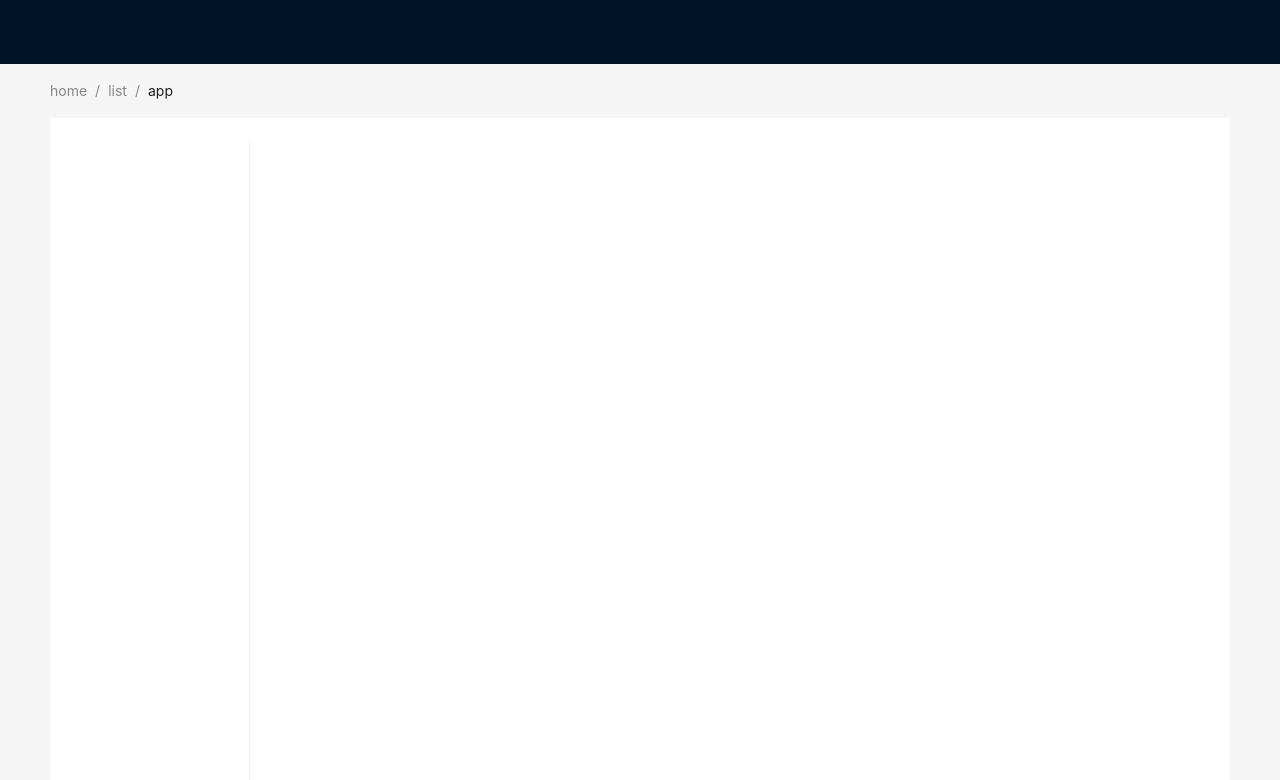
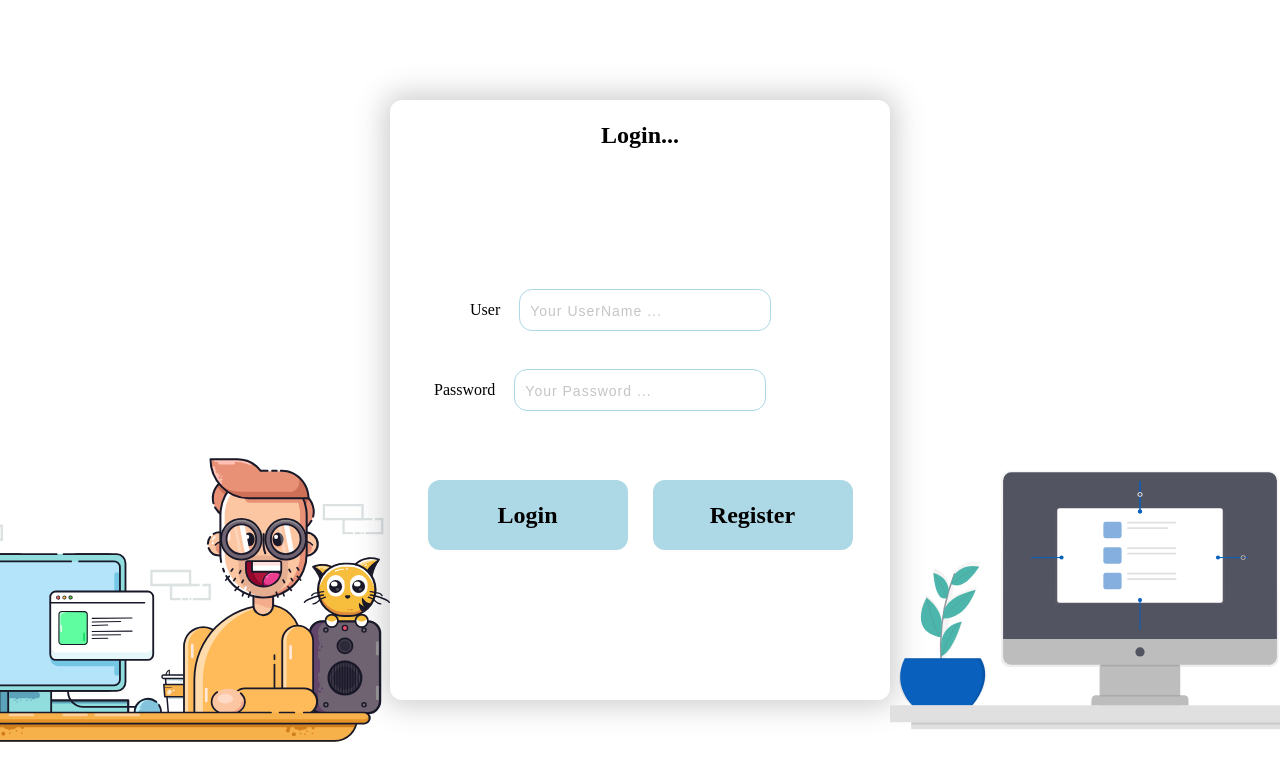
Before and after one commit to NockingNocking/react-admin, a React (Vite) app: page / in a window 1280 px wide. Shown: the top 780 px of the page. Built offline with nearby package versions, Linux system fonts and the light colour scheme; no server answers.

Commit message:
feat: 登录页面实现，缺前后端交互逻辑

```diff
--- /dev/null
+++ b/src/api/modules/user.ts
@@ -0,0 +1,6 @@
+import http from '../metheds'
+import type { UserLogin } from '@/types'
+
+export const doLogin = (data: UserLogin) => {
+  return http.post('/user/login', data)
+}
--- a/src/api/request.ts
+++ b/src/api/request.ts
@@ -7,9 +7,10 @@ const instance = axios.create({
   baseURL: '',
   timeout: 50000,
   headers: {
-    'Content-Type': 'application/x-www-form-urlencoded',
     post: {
-      'Content-Type': 'application/json'
+      'Content-Type': 'application/json;charset=UTF-8'
+      // application/x-www-form-urlencoded;charset=UTF-8
+      // multipart/form-data;charset=UTF-8
     }
   }
 })
--- a/src/router/index.tsx
+++ b/src/router/index.tsx
@@ -2,6 +2,7 @@ import { autoHandleRoutes } from '@/utils'
 import { NonIndexRouteObject } from 'react-router-dom'
 
 import HomePage from '@/views/homePage'
+import LoginPage from '@/views/loginPage'
 import FcfPage from '@/views/error/404'
 
 const routerArray = autoHandleRoutes(import.meta.glob('./modules/*.tsx', { eager: true }))
@@ -9,6 +10,10 @@ const routerArray = autoHandleRoutes(import.meta.glob('./modules/*.tsx', { eager
 const routes: Array<NonIndexRouteObject> = [
   {
     path: '/',
+    element: <LoginPage />
+  },
+  {
+    path: '/main',
     element: <HomePage />
   },
   ...routerArray,
--- /dev/null
+++ b/src/style/components/login/login.less
@@ -0,0 +1,31 @@
+.login-container {
+  display: flex;
+  justify-content: space-between;
+  width: 100%;
+  height: 100%;
+  .login-left {
+    flex: 1;
+    position: relative;
+    img {
+      position: absolute;
+      right: 0;
+      bottom: 0;
+      width: 500px;
+      height: 400px;
+    }
+  }
+  .login-center {
+    flex: 1;
+  }
+  .login-right {
+    flex: 1;
+    position: relative;
+    img {
+      position: absolute;
+      bottom: 0;
+      left: 0;
+      width: 500px;
+      height: 400px;
+    }
+  }
+}
--- /dev/null
+++ b/src/style/components/login/loginForm.less
@@ -0,0 +1,95 @@
+.login-form-container {
+  display: flex;
+  justify-content: center;
+  align-items: center;
+  height: 100%;
+  .form-box {
+    width: 500px;
+    height: 600px;
+    border-radius: 12px;
+    box-shadow: 0 0 29px 6px rgb(62 66 66 / 26%);
+    .box-title {
+      width: 100%;
+      height: 70px;
+      font-size: 24px;
+      font-weight: bold;
+      text-align: center;
+      line-height: 70px;
+    }
+    .box-inputs {
+      display: flex;
+      align-items: center;
+      width: 100%;
+      height: 80px;
+      input {
+        margin-left: 20px;
+        padding-left: 10px;
+        width: 50%;
+        height: 40px;
+        font-size: 18px;
+        font-weight: 600;
+        border: none;
+        border-radius: 12px;
+        outline: 1px solid lightblue;
+        box-sizing: border-box;
+        letter-spacing: 1px;
+        transition: all 0.3s ease-in-out;
+        &:focus {
+          height: 50px;
+          outline: 2px solid rgb(131 206 231);
+          &::placeholder {
+            font-size: 0;
+          }
+        }
+        &::placeholder {
+          margin-left: 10px;
+          font-size: 14px;
+          font-weight: 300;
+          color: rgb(195 197 199);
+        }
+      }
+    }
+    .box-user {
+      margin-top: 100px;
+      label {
+        margin-left: 80px;
+      }
+    }
+    .error {
+      input {
+        border: 2px solid red;
+        &:focus {
+          outline: 2px solid red;
+        }
+      }
+    }
+    .box-password {
+      label {
+        margin-left: 44px;
+      }
+    }
+    .box-operation {
+      display: flex;
+      justify-content: space-between;
+      margin: 0 auto;
+      margin-top: 50px;
+      width: 85%;
+      height: 70px;
+      font-size: 24px;
+      font-weight: bold;
+      .operation-button {
+        width: 200px;
+        height: 100%;
+        border-radius: 12px;
+        text-align: center;
+        background: lightblue;
+        line-height: 70px;
+        cursor: pointer;
+        transition: all 0.5s ease-in-out;
+        &:hover {
+          background: rgb(104 193 223);
+        }
+      }
+    }
+  }
+}
--- a/src/types/index.ts
+++ b/src/types/index.ts
@@ -1,3 +1,4 @@
 export * from './router'
 export * from './layout'
 export * from './request'
+export * from './user'
--- /dev/null
+++ b/src/types/user/index.ts
@@ -0,0 +1,4 @@
+export interface UserLogin {
+  username: string
+  password: string
+}
--- a/src/utils/index.ts
+++ b/src/utils/index.ts
@@ -1,2 +1,3 @@
 export * from './router'
 export * from './layout'
+export * from './regRex'
--- /dev/null
+++ b/src/utils/regRex.ts
@@ -0,0 +1,17 @@
+export const checkUserName = (phone: string): boolean => {
+  const phoneReg = /^(13[0-9]|14[579]|15[0-3,5-9]|16[6]|17[0135678]|18[0-9]|19[89])\d{8}$/
+  if (phoneReg.test(phone)) {
+    return true
+  } else {
+    return false
+  }
+}
+
+export const checkUserPassword = (password: string) => {
+  const passwordReg = /^(?=.*[a-z])(?=.*\d)[^]{8,16}$/
+  if (passwordReg.test(password)) {
+    return true
+  } else {
+    return false
+  }
+}
--- /dev/null
+++ b/src/views/loginPage/componets/loginForm.tsx
@@ -0,0 +1,98 @@
+import { ChangeEvent, useCallback, useEffect, useState } from 'react'
+import { useUpdateEffect } from 'ahooks'
+import '@/style/components/login/loginForm.less'
+import type { UserLogin } from '@/types'
+import { doLogin } from '@/api/modules/user'
+import { checkUserName, checkUserPassword } from '@/utils'
+
+const LoginForm = () => {
+  const [userLogin, setUserLogin] = useState<UserLogin>({
+    username: '',
+    password: ''
+  })
+
+  const userNameChange = useCallback(
+    (e: ChangeEvent<HTMLInputElement>) => {
+      setUserLogin({
+        ...userLogin,
+        username: e.target?.value
+      })
+    },
+    [userLogin]
+  )
+  const userPasswordChange = useCallback(
+    (e: ChangeEvent<HTMLInputElement>) => {
+      setUserLogin({
+        ...userLogin,
+        password: e.target?.value
+      })
+    },
+    [userLogin]
+  )
+
+  // 验证错误
+  const [userError, setUserError] = useState<boolean>(true)
+  const [passwordError, setPasswordError] = useState<boolean>(true)
+
+  useUpdateEffect(() => {
+    setUserError(checkUserName(userLogin.username))
+  }, [userLogin.username])
+  useUpdateEffect(() => {
+    setPasswordError(checkUserPassword(userLogin.password))
+  }, [userLogin.password])
+
+  // 提交数据
+  const submit = async () => {
+    if (!checkUserName(userLogin.username)) {
+      setUserError(checkUserName(userLogin.username))
+    }
+    if (!checkUserPassword(userLogin.password)) {
+      setPasswordError(checkUserPassword(userLogin.password))
+    }
+
+    if (checkUserName(userLogin.username) && checkUserPassword(userLogin.password)) {
+      const res = await doLogin(userLogin)
+      console.log(res)
+    }
+  }
+  return (
+    <>
+      <div className="login-form-container">
+        <div className="form-box">
+          <div className="box-logo"></div>
+          <div className="box-title">Login...</div>
+          <div className={['box-inputs box-user', userError === true ? null : 'error'].join(' ')}>
+            <label htmlFor="user">User</label>
+            <input
+              onChange={(e) => userNameChange(e)}
+              type="text"
+              name="user"
+              placeholder="Your UserName ..."
+            />
+          </div>
+          <div
+            className={['box-inputs box-password', passwordError === true ? null : 'error'].join(
+              ' '
+            )}
+          >
+            <label htmlFor="password">Password</label>
+            <input
+              onChange={(e) => userPasswordChange(e)}
+              type="password"
+              name="password"
+              placeholder="Your Password ..."
+            />
+          </div>
+          <div className="box-operation">
+            <div onClick={() => submit()} className="operation-button box-login">
+              Login
+            </div>
+            <div className="operation-button box-register">Register</div>
+          </div>
+        </div>
+      </div>
+    </>
+  )
+}
+
+export default LoginForm
--- /dev/null
+++ b/src/views/loginPage/index.tsx
@@ -0,0 +1,22 @@
+import LoginForm from './componets/loginForm'
+import '@/style/components/login/login.less'
+
+const LoginPage = () => {
+  return (
+    <>
+      <div className="login-container">
+        <div className="login-left">
+          <img src="src/assets/images/illustration.svg" />
+        </div>
+        <div className="login-center">
+          <LoginForm />
+        </div>
+        <div className="login-right">
+          <img src="src/assets/images/login-box-bg.svg" />
+        </div>
+      </div>
+    </>
+  )
+}
+
+export default LoginPage
```
Also changed, not shown: mock/index.ts (+16 -0 lines), src/assets/images/illustration.svg (added), src/assets/images/login-box-bg.svg (added).
